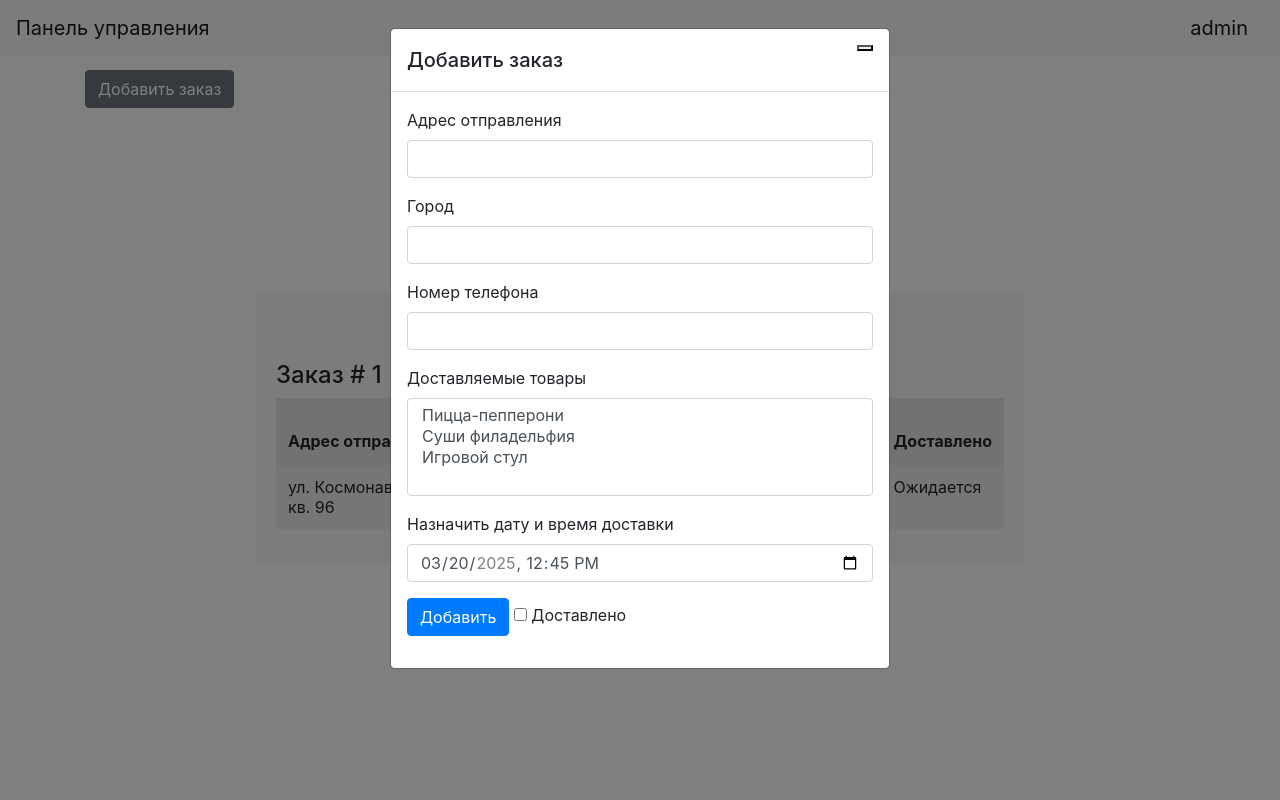
After one commit to sshakie/pathclustering_project, a Flask app: page /orders in a window 1280 px wide, after a click on "Добавить заказ". The commit adds this page. Run offline with Flask 3, Linux system fonts and the light colour scheme; a user stored in the database is signed in; one stand-in notice (Sample message) is shown; some libraries are stand-ins or nearby versions.

Commit message:
changed a little desc+spec txts, fixed-renamed jobs to orders in some places, redid scheduled_date to datetime widget, add user phone's column, did pop-up add_order form, moved orders to their new tab ('/orders')

```diff
--- a/blanks/orderform.py
+++ b/blanks/orderform.py
@@ -6,8 +6,8 @@ from wtforms.validators import *
 class OrderForm(FlaskForm):
     address = StringField('Адрес отправления', validators=[DataRequired()])
     city = StringField('Город', validators=[DataRequired()])
+    phone = StringField('Номер телефона', validators=[DataRequired()])
     goods = SelectMultipleField('Доставляемые товары', validators=[DataRequired()])
-    scheduled_date = StringField('Назначить дату и время доставки')
-    # scheduled_date = DateTimeField('Назначить дату и время доставки')
+    scheduled_date = DateTimeField('Назначить дату и время доставки', format='%Y-%m-%dT%H:%M')
     is_delivered = BooleanField('Доставлено')
     submit = SubmitField('Добавить')
--- a/data/orders.py
+++ b/data/orders.py
@@ -7,9 +7,9 @@ class Orders(SqlAlchemyBase):
     __tablename__ = 'orders'
     id = sqlalchemy.Column(sqlalchemy.Integer, primary_key=True, autoincrement=True)
     address = sqlalchemy.Column(sqlalchemy.String, sqlalchemy.ForeignKey('users.id'))
+    phone = sqlalchemy.Column(sqlalchemy.String)
     city = sqlalchemy.Column(sqlalchemy.String)
     goods = sqlalchemy.Column(sqlalchemy.String)
     start_date = sqlalchemy.Column(sqlalchemy.DateTime, default=datetime.datetime.now)
-    # scheduled_date = sqlalchemy.Column(sqlalchemy.DateTime)
-    scheduled_date = sqlalchemy.Column(sqlalchemy.String, default='-')
+    scheduled_date = sqlalchemy.Column(sqlalchemy.String)
     is_delivered = sqlalchemy.Column(sqlalchemy.Boolean, default=False)
--- a/data/users.py
+++ b/data/users.py
@@ -12,6 +12,7 @@ class User(SqlAlchemyBase, UserMixin):
 
     id = sqlalchemy.Column(sqlalchemy.Integer, primary_key=True, autoincrement=True)
     name = sqlalchemy.Column(sqlalchemy.String, nullable=True)
+    phone = sqlalchemy.Column(sqlalchemy.String, nullable=True)
     email = sqlalchemy.Column(sqlalchemy.String, index=True, unique=True, nullable=True)
     hashed_password = sqlalchemy.Column(sqlalchemy.String, nullable=True)
     created_date = sqlalchemy.Column(sqlalchemy.DateTime, default=datetime.datetime.now)
--- a/description.txt
+++ b/description.txt
@@ -6,3 +6,5 @@ pathclustering (рабочее название)
 Распределение задач между курьерами минимизирует время на перемещение и обеспечит максимально быструю доставку.
 Также будет разработана система аккаунтов, где рабочие смогут "выйти в смену" и получить зону заказов, в которой надо развести, а админы смогут иметь контроль над всем в случае чего.
 С помощью библиотек и api добавим функциональную карту, по которой можно будет перемещаться. На ней будут отмечены точки и зоны-кластеры.
+Планируется предоставить возможность загрузить/выгрузить заказы/точки в/из Excel файла.
+Весь функционал сайта будет предоставлен и в телеграм-боте (если нам позволят).
--- a/main.py
+++ b/main.py
@@ -6,6 +6,8 @@ from blanks.loginform import LoginForm
 from blanks.registerform import RegisterForm
 from blanks.orderform import OrderForm
 from data.db_session import *
+from datetime import *
+from dateutil.relativedelta import *
 
 app = Flask(__name__)
 app.config['SECRET_KEY'] = 'my_promises'
@@ -27,14 +29,13 @@ if not db_sess.query(User).filter(User.name == 'admin').first():
 
 @lm.user_loader
 def load_user(user_id):
-    db_sess = create_session()
-    return db_sess.query(User).get(user_id)
+    return create_session().query(User).get(user_id)
 
 
 @app.route('/login', methods=['GET', 'POST'])
 def login():
     if current_user.is_authenticated:
-        return redirect('/')
+        return redirect('/orders')
 
     form = LoginForm()
     if form.validate_on_submit():
@@ -42,7 +43,7 @@ def login():
         user = db_sess.query(User).filter(User.email == form.email.data).first()
         if user and user.check_password(form.password.data):
             login_user(user, remember=form.remember_me.data)
-            return redirect('/')
+            return redirect('/orders')
         return render_template('login.html', message='Неправильный логин или пароль', form=form)
     return render_template('login.html', title='Авторизация', form=form)
 
@@ -50,9 +51,43 @@ def login():
 @app.route('/')
 def homepage():
     if current_user.is_authenticated:
+        return redirect('/orders')
+    return redirect('/login')
+
+
+@app.route('/orders', methods=['GET', 'POST'])
+def orders():
+    if current_user.is_authenticated:
+        form = OrderForm()
         db_sess = create_session()
-        return render_template('homepage.html', sql=db_sess.query(Orders).all(), name=current_user.name)
-    return redirect('/login')
+        form.goods.choices = get_goods()
+        time_min = (datetime.now() + timedelta(minutes=30)).strftime('%Y-%m-%dT%H:%M')
+        date_max = (datetime.now() + relativedelta(months=2)).strftime('%Y-%m-%dT23:59')
+
+        if form.validate_on_submit():
+            db_sess = create_session()
+            if db_sess.query(Orders).filter(Orders.phone == form.phone.data).first():
+                flash("Заказ по данному номеру телефона уже составлен", "success")
+                return render_template('orders.html', sql=db_sess.query(Orders).all(), form=form, time_min=time_min,
+                                       date_max=date_max)
+            elif len(form.phone.data.replace('+7', '8')) != 11:
+                flash("Данный номер телефона неверен/не из России", "success")
+                return render_template('orders.html', sql=db_sess.query(Orders).all(), form=form, time_min=time_min,
+                                       date_max=date_max)
+
+            order = Orders()
+            order.address = form.address.data
+            order.city = form.city.data
+            order.phone = form.phone.data
+            order.goods = ', '.join(form.goods.data)
+            order.scheduled_date = form.scheduled_date.data.strftime('%Y-%m-%d %H:%M')
+            order.is_delivered = form.is_delivered.data
+            db_sess.add(order)
+            db_sess.commit()
+        return render_template('orders.html', sql=db_sess.query(Orders).all(), form=form, time_min=time_min,
+                               date_max=date_max)
+    else:
+        return redirect('/login')
 
 
 @app.route('/register', methods=['GET', 'POST'])
@@ -77,39 +112,13 @@ def register():
             db_sess.commit()
 
             login_user(user, remember=form.remember_me.data)
-            return redirect('/')
+            return redirect('/orders')
     return render_template('register.html', title='Регистрация', form=form)
 
 
 def get_goods():
     goods = ['Пицца-пепперони', 'Суши филадельфия', 'Игровой стул']
     return goods
-
-
-@app.route('/add_job', methods=['GET', 'POST'])
-def add_job():
-    if current_user.is_authenticated:
-        form = OrderForm()
-        form.goods.choices = get_goods()
-        if form.validate_on_submit():
-            db_sess = create_session()
-            order = db_sess.query(Orders).filter(Orders.address == form.address.data).first()
-            if order:
-                return render_template('add_order.html', title='Данному адресу уже доставляют', form=form)
-
-            db_sess = create_session()
-            order = Orders()
-            order.address = form.address.data
-            order.city = form.city.data
-            order.goods = ', '.join(form.goods.data)
-            order.scheduled_date = form.scheduled_date.data
-            order.is_delivered = form.is_delivered.data
-            db_sess.add(order)
-            db_sess.commit()
-            return redirect('/')
-        return render_template('add_order.html', title='Добавление заказа', form=form)
-    else:
-        return redirect('/login')
 
 
 @app.route('/logout')
--- a/templates/base.html
+++ b/templates/base.html
@@ -7,13 +7,12 @@
 <body>
   <nav class="navbar navbar-light bg-light" style="position: fixed; top: 0; width: 100%">
     {% if current_user.status == "admin" %}
-      <a class="navbar-brand" href="/">Панель управления</a>
+      <a class="navbar-brand" href="/orders">Панель управления</a>
     {% else %}
-      <a class="navbar-brand" href="/">Доставка</a>
+      <a class="navbar-brand" href="/orders">Доставка</a>
     {% endif %}
     {% if current_user.is_authenticated %}
       <a class="navbar-brand" href="/logout">{{current_user.name}}</a>
-      <a href="/add_job" class="btn btn-secondary">Добавить заказ</a>
     {% else %}
       <div align="right">
         <a href="/login" class="btn btn-primary">Войти</a>
--- /dev/null
+++ b/templates/orders.html
@@ -0,0 +1,107 @@
+{% extends "base.html" %}
+{% block title %} Главная страница {% endblock %}
+
+{% block content %}
+{% if current_user.status == "admin" %}
+        <button type="button" class="btn btn-secondary" data-bs-toggle="modal" data-bs-target="#add_order">Добавить заказ</button>
+  {% endif %}
+
+<div class="modal fade" id="add_order" tabindex="-1" aria-labelledby="exampleModalLabel" aria-hidden="true">
+          <div class="modal-dialog">
+            <div class="modal-content">
+              <div class="modal-header">
+                <h5 class="modal-title" id="AddJobModelLabel">Добавить заказ</h5>
+                <button type="button" class="btn-close" data-bs-dismiss="modal" aria-label="Закрыть"></button>
+              </div>
+              <div class="modal-body">
+                    <form action="" method="post">
+                  {{ form.hidden_tag() }}
+                  <div class="mb-3">
+                    {{ form.address.label }}
+                    {{ form.address(class="form-control") }}
+                  </div>
+                  <div class="mb-3">
+                    {{ form.city.label }}<br>
+                    {{ form.city(class="form-control") }}
+                  </div>
+                  <div class="mb-3">
+                    {{ form.phone.label }}
+                    {{ form.phone(class="form-control") }}
+                  </div>
+                  <div class="mb-3">
+                    {{ form.goods.label }}<br>
+                    {{ form.goods(class="form-control") }}
+                  </div>
+                  <div class="mb-3">
+                    {{ form.scheduled_date.label }}<br>
+                    {{ form.scheduled_date(class="form-control", type="datetime-local", value=time_min, min=time_min, max=date_max)}}
+                  </div>
+                  <div class="mb-3">
+                      {{ form.submit(type="submit", class="btn btn-primary") }}
+                      {{ form.is_delivered() }} {{ form.is_delivered.label }}
+                  </div>
+                </form>
+              </div>
+              </div>
+            </div>
+          </div>
+        </div>
+
+<div style="display: flex; justify-content: center; align-items: center; min-height: 80vh">
+<div style="width: 60%; max-width: 800px; background-color: #f9f9f9; padding: 20px;">
+<h3 align="center">Доступные заказы:</h3>
+<p> </p>
+    {% if not sql %}
+    <h6 style="color: gray" align="center">пусто</h6>
+    {% else %}
+{% for i in range(sql | length) %}
+    <h4>Заказ # {{i + 1}}</h4>
+    <table class="table table-striped">
+        <thead style="background-color: #E5E5E5">
+            <tr>
+                <th>Адрес отправления</th>
+                <th>Город</th>
+                <th>Товары</th>
+                <th>Назначенное время</th>
+                <th>Доставлено</th>
+            </tr>
+        </thead>
+        <tbody>
+            <tr>
+                <td>{{sql[i].address}}</td>
+                <td>{{sql[i].city}}</td>
+                <td>{{sql[i].goods}}</td>
+                <td>{{sql[i].scheduled_date}}</td>
+                {% if sql[i].is_delivered %}
+                <td>Да</td>
+                {% else %}
+                <td>Ожидается</td>
+                {% endif %}
+            </tr>
+        </tbody>
+    </table>
+{% endfor %}
+    {% endif %}
+</div>
+</div>
+
+{% with message = get_flashed_messages(with_categories=true) %}
+    {% if message %}
+        {% for category, text in message %}
+            <div class="flash-message {{ category }}" id="flash-message" align="center" style="color: #FF5C56">
+                {{ text }}
+            </div>
+        {% endfor %}
+    {% endif %}
+{% endwith %}
+
+<script>
+    setTimeout(function() {
+        var messageElement = document.getElementById("flash-message");
+        if (messageElement) {messageElement.style.display = "none"}}, 5000)
+</script>
+
+<script src="https://cdn.jsdelivr.net/npm/bootstrap@5.0.2/dist/js/bootstrap.bundle.min.js"
+            integrity="sha384-MrcW6ZMFYlzcLA8Nl+NtUVF0sA7MsXsP1UyJoMp4YLEuNSfAP+JcXn/tWtIaxVXM"
+            crossorigin="anonymous"></script>
+{% endblock %}
```
Also changed, not shown: specification.txt (+7 -3 lines), templates/add_order.html (deleted, +0 -52 lines), templates/homepage.html (deleted, +0 -38 lines), db/sql.db.
